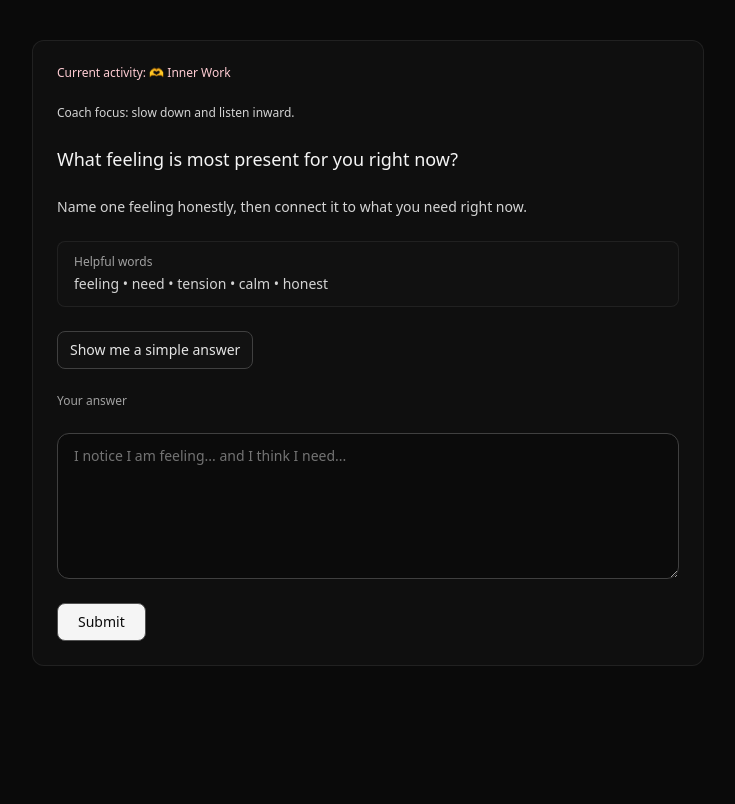
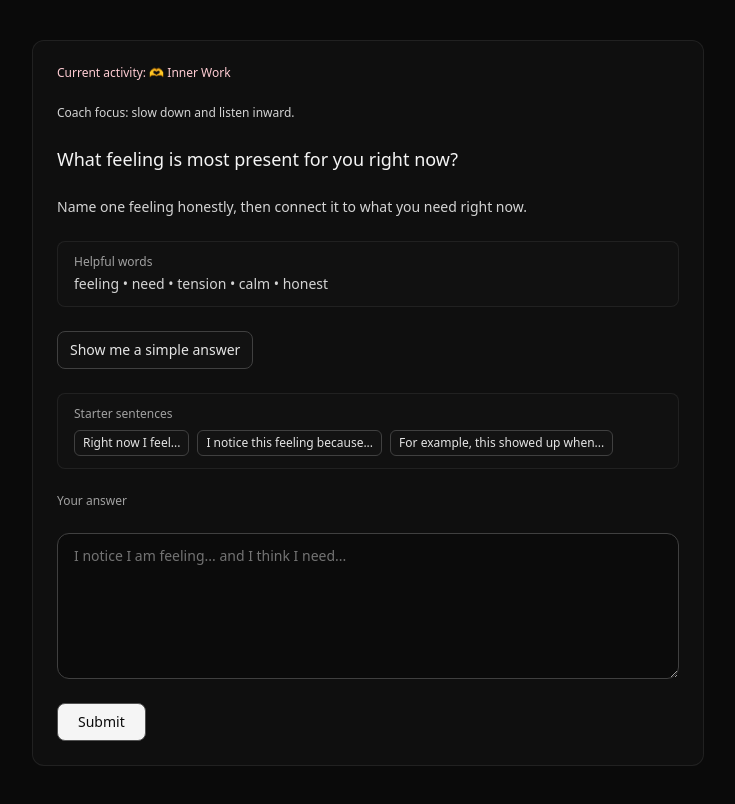
Before and after one commit to logan-woo-tech/woo-mvp, a Next.js app: page /conversation in a window 1280 px wide. Shown: the whole page, without its empty margins (272-1007 px from the left). Built offline with nearby package versions, Linux system fonts and the light colour scheme.

Commit message:
feat: V2.2 live coaching hints and starter support

```diff
--- a/src/app/conversation/page.tsx
+++ b/src/app/conversation/page.tsx
@@ -84,6 +84,29 @@ const ACTIVITY_SAMPLE_ANSWER: Record<string, string> = {
     "My goal is to complete one meaningful task today because progress builds confidence. For example, I will draft section one before lunch and review it at 4 pm.",
 };
 
+const ACTIVITY_STARTERS: Record<string, string[]> = {
+  "Inner Work": [
+    "Right now I feel...",
+    "I notice this feeling because...",
+    "For example, this showed up when...",
+  ],
+  Thinking: [
+    "My main idea is...",
+    "I believe this because...",
+    "For example, one case is...",
+  ],
+  "Free Talk": [
+    "What is alive for me today is...",
+    "I keep coming back to this because...",
+    "For example, earlier today I...",
+  ],
+  Mentor: [
+    "My next goal is...",
+    "This matters because...",
+    "For example, my first step is...",
+  ],
+};
+
 function ConversationContent() {
   const router = useRouter();
   const searchParams = useSearchParams();
@@ -120,13 +143,35 @@ function ConversationContent() {
   const sampleAnswer =
     ACTIVITY_SAMPLE_ANSWER[activity] ??
     "I want to improve this area because it matters to me. For example, I can take one small step today.";
+  const starterSentences = ACTIVITY_STARTERS[activity] ?? [
+    "I want to share...",
+    "This matters because...",
+    "For example...",
+  ];
   const [showSampleAnswer, setShowSampleAnswer] = useState(false);
+  const [answerText, setAnswerText] = useState("");
+  const normalizedAnswer = answerText.toLowerCase();
+  const liveHints: string[] = [];
+
+  if (answerText.trim().length > 0 && !normalizedAnswer.includes("because")) {
+    liveHints.push("Try adding 'because...'");
+  }
+
+  if (
+    answerText.trim().length > 0 &&
+    !normalizedAnswer.includes("for example") &&
+    !normalizedAnswer.includes("example")
+  ) {
+    liveHints.push("Add one example");
+  }
+
+  if (answerText.trim().length > 0 && answerText.trim().length < 80) {
+    liveHints.push("Keep going");
+  }
 
   function handleSubmit(event: React.FormEvent<HTMLFormElement>) {
     event.preventDefault();
-    const formData = new FormData(event.currentTarget);
-    const rawAnswer = String(formData.get("answer") ?? "");
-    const answer = rawAnswer.trim().slice(0, 800);
+    const answer = answerText.trim().slice(0, 800);
     router.push(
       `/feedback?activity=${encodeURIComponent(activity)}&growth=${growthCount}&last=${encodeURIComponent(last)}&answer=${encodeURIComponent(answer)}`,
     );
@@ -168,10 +213,41 @@ function ConversationContent() {
           </p>
         ) : null}
 
+        <div className="rounded-lg border border-neutral-800/80 bg-neutral-900/30 px-4 py-3">
+          <p className="text-xs text-neutral-400">Starter sentences</p>
+          <div className="mt-2 flex flex-wrap gap-2">
+            {starterSentences.map((starter) => (
+              <button
+                key={starter}
+                type="button"
+                onClick={() => setAnswerText(starter)}
+                className="rounded-md border border-neutral-700 bg-neutral-900/50 px-2 py-1 text-xs text-neutral-200 hover:bg-neutral-800/70"
+              >
+                {starter}
+              </button>
+            ))}
+          </div>
+        </div>
+
+        {liveHints.length > 0 ? (
+          <div className="rounded-lg border border-neutral-800/80 bg-neutral-900/30 px-4 py-3">
+            <p className="text-xs text-neutral-400">Live coach hints</p>
+            <div className="mt-1 flex flex-col gap-1">
+              {liveHints.map((hint) => (
+                <p key={hint} className="text-sm text-neutral-300">
+                  {hint}
+                </p>
+              ))}
+            </div>
+          </div>
+        ) : null}
+
         <p className="text-xs text-neutral-400">Your answer</p>
 
         <textarea
           name="answer"
+          value={answerText}
+          onChange={(event) => setAnswerText(event.target.value)}
           rows={6}
           placeholder={placeholder}
           className="w-full rounded-xl border border-neutral-700 bg-neutral-950/70 px-4 py-3 text-sm text-neutral-100 outline-none placeholder:text-neutral-500 focus:border-neutral-500"
```
